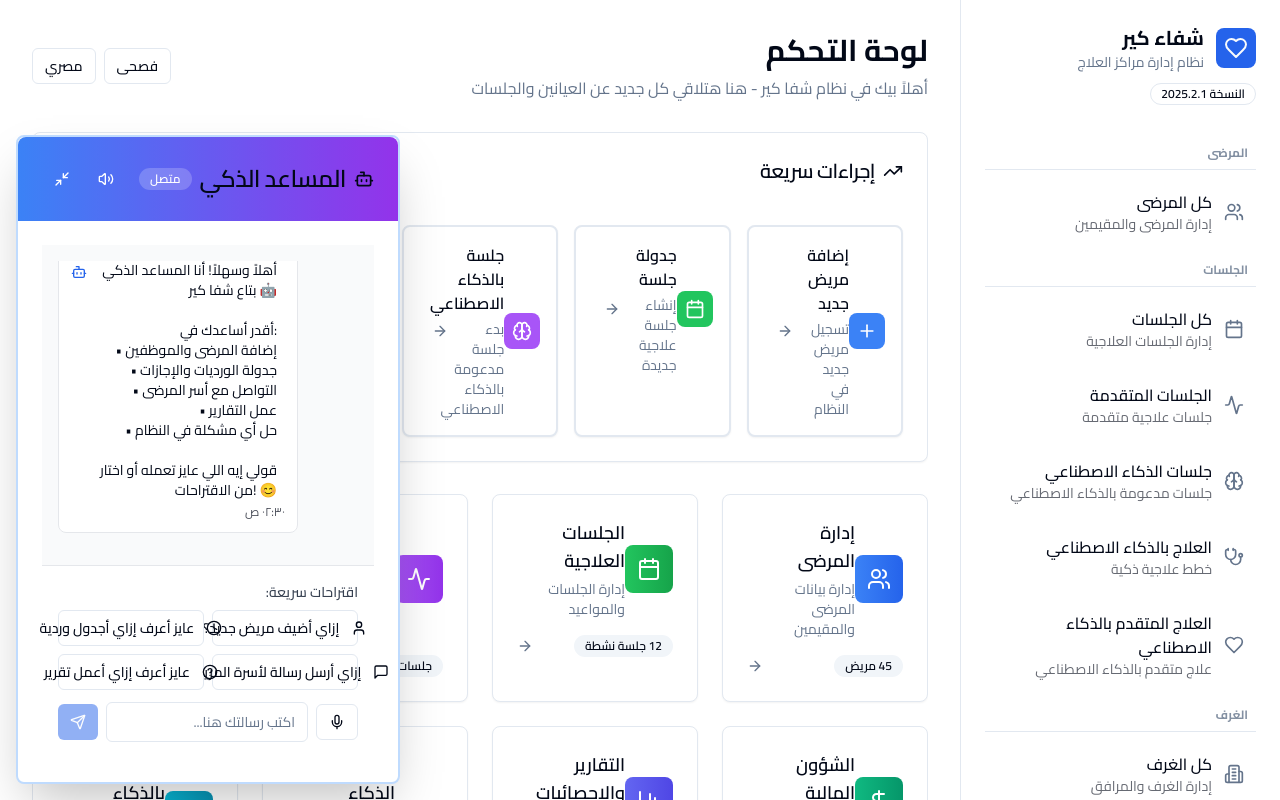
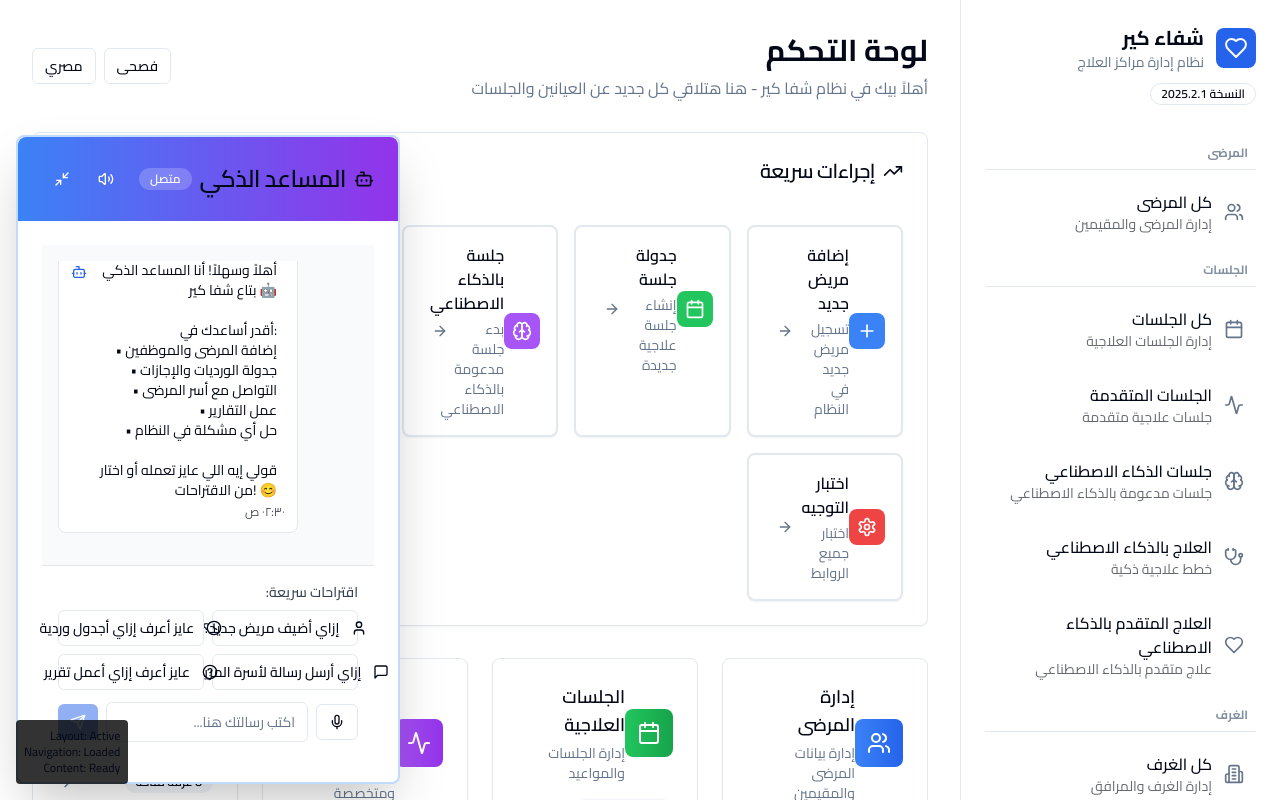
Before and after one commit to djharga/shifa-care-ai-insights-82-main, a React (Vite) app: page / in a window 1280 px wide. Shown: the top 800 px of the page. Built offline with nearby package versions, Linux system fonts and the light colour scheme.

Commit message:
إضافة إصلاحات للتخطيط وروابط اختبار

```diff
--- a/src/components/layout/Layout.tsx
+++ b/src/components/layout/Layout.tsx
@@ -17,6 +17,13 @@ const Layout: React.FC<LayoutProps> = ({ children }) => {
           {children}
         </div>
       </main>
+
+      {/* Debug Info - إزالة هذا في الإنتاج */}
+      <div className="fixed bottom-4 left-4 bg-black/80 text-white p-2 rounded text-xs z-50">
+        <div>Layout: Active</div>
+        <div>Navigation: Loaded</div>
+        <div>Content: Ready</div>
+      </div>
     </div>
   );
 };
--- a/src/pages/Index.tsx
+++ b/src/pages/Index.tsx
@@ -102,6 +102,14 @@ const Index = () => {
       href: '/ai-assistant',
       color: 'bg-cyan-500',
       textColor: 'text-cyan-500'
+    },
+    {
+      title: 'اختبار التوجيه',
+      description: 'اختبار جميع الروابط',
+      icon: Settings,
+      href: '/simple-test',
+      color: 'bg-red-500',
+      textColor: 'text-red-500'
     }
   ];
 
```
